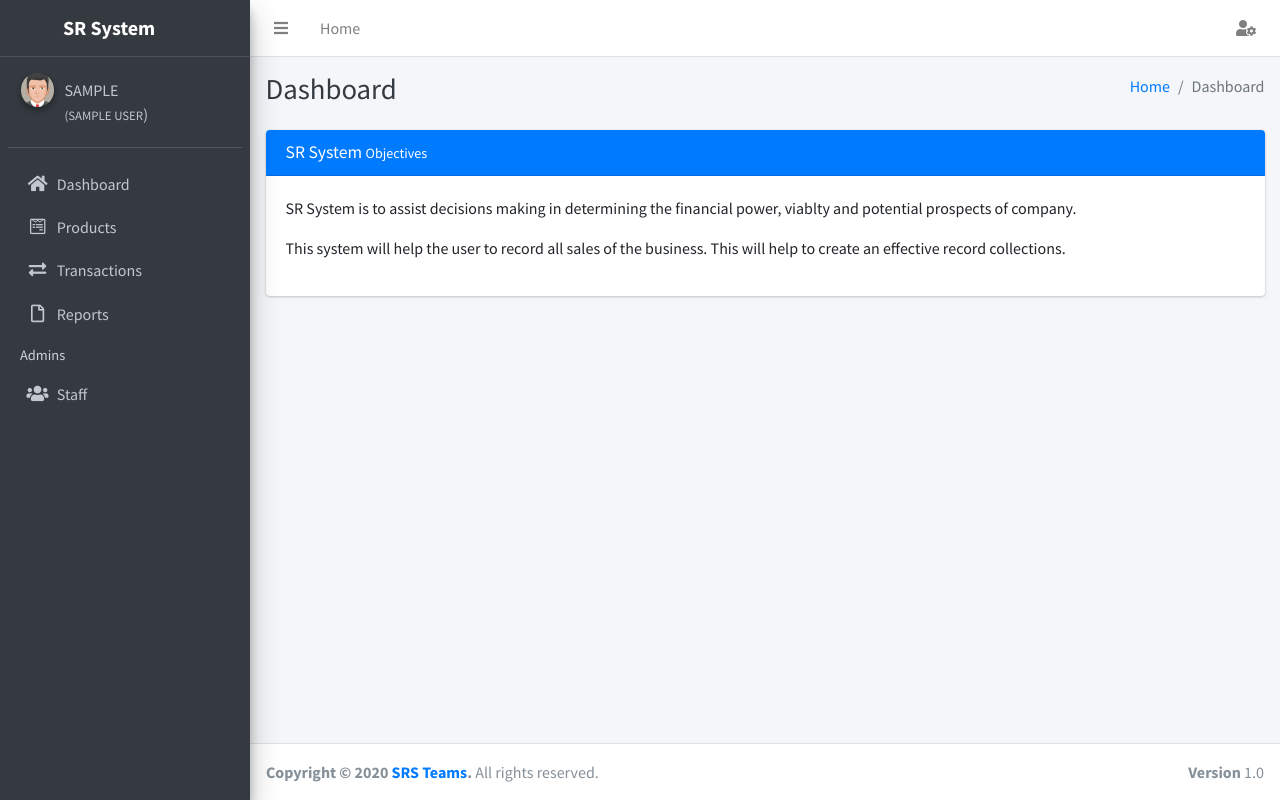
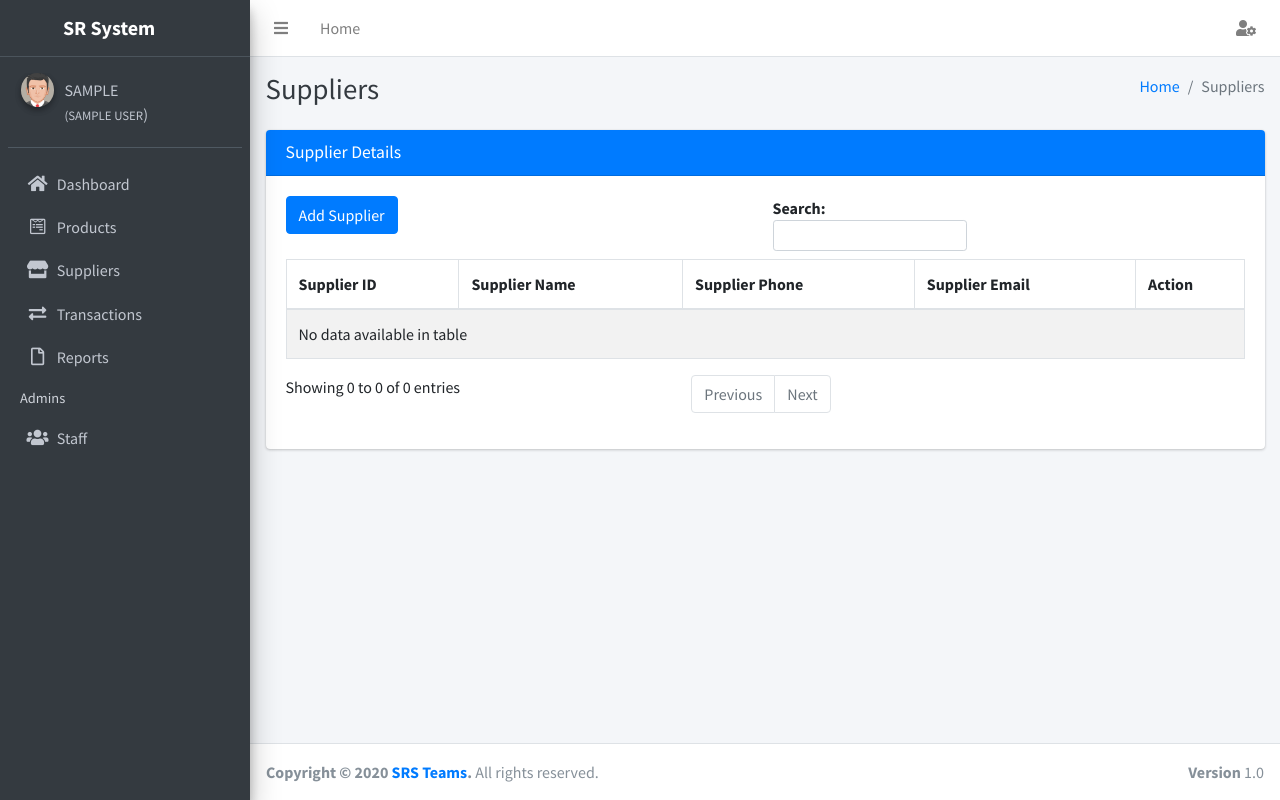
Before and after one commit to nooraiman/Sales-Record-System, a PHP site: page /suppliers/index.php in a window 1280 px wide. Run offline with PHP 8.4, Linux system fonts and the light colour scheme; a user stored in the database is signed in; data that the repository does not hold is empty; some libraries are stand-ins or nearby versions.

Commit message:
Supplier - New Modules
Add New Modules:-

Supplier:
Add
Edit
Delete

```diff
--- a/includes/header.php
+++ b/includes/header.php
@@ -7,7 +7,7 @@ session_start();
 if(!isset($_SESSION['id'])) {
     echo "
     <script>
-        window.location = 'login.php';
+        window.location = '/login.php';
     </script>";
 }
 
@@ -116,6 +116,13 @@ if(!isset($_SESSION['id'])) {
                     </li>
 
                     <li class="nav-item">
+                        <a href="<?php echo BASE;?>suppliers/" class="nav-link">
+                            <i class="nav-icon fas fa-store"></i>
+                            <p>Suppliers</p>
+                        </a>
+                    </li>
+
+                    <li class="nav-item">
                         <a href="<?php echo BASE;?>transactions/" class="nav-link">
                             <i class="nav-icon fas fa-exchange-alt"></i>
                             <p>Transactions</p>
--- /dev/null
+++ b/suppliers/index.php
@@ -0,0 +1,282 @@
+<?php
+$page_title = "SRS | Suppliers";
+include '../includes/header.php';
+?>
+    <!-- Content Wrapper -->
+    <div class="content-wrapper">
+        <!-- Content Header -->
+        <div class="content-header">
+            <div class="container-fluid">
+                <div class="row mb-2">
+                    <div class="col-sm-6">
+                        <h1 class="m-0 text-dark">Suppliers</h1>
+                    </div><!-- /.col-sm-6 -->
+                    <div class="col-sm-6">
+                        <ol class="breadcrumb float-sm-right">
+                            <li class="breadcrumb-item"><a href="#">Home</a></li>
+                            <li class="breadcrumb-item active"><a>Suppliers</a></li>
+                        </ol>
+                    </div><!-- /.col-sm-6 -->
+                </div><!-- /.row -->
+            </div><!-- /.container-fluid -->
+        </div>
+        <!-- /.content-header -->
+
+        <!-- Main Content -->
+        <section class="content">
+            <div class="container-fluid">
+                <!-- Main -->
+                <div class="row">
+                    <div class="col-12">
+                        <div class="card card-primary">
+                            <!-- card header -->
+                            <div class="card-header">
+                                <h3 class="card-title">Supplier Details</h3>
+                            </div>
+                            <!-- /.card header -->
+
+                            <!-- card-body -->
+                            <div class="card-body">
+                                <table id="supplier_list" class="table table-bordered table-striped" style="max-width: 100%">
+                                    <thead>
+                                        <th>Supplier ID</th>
+                                        <th>Supplier Name</th>
+                                        <th>Supplier Phone</th>
+                                        <th>Supplier Email</th>
+                                        <th>Action</th>
+                                    </thead>
+                                    <tbody>
+                                    <?php
+                                    try
+                                    {
+                                        $stmt = $conn->prepare("SELECT * FROM supplier");
+                                        $stmt->execute();
+
+                                        while($row = $stmt->fetch(PDO::FETCH_ASSOC))
+                                        {
+                                        ?>
+                                        <tr>
+                                            <td><?php echo $row['su_id'];?></td>
+                                            <td><?php echo $row['su_name'];?></td>
+                                            <td><?php echo $row['su_phone'];?></td>
+                                            <td><?php echo $row['su_email'];?></td>
+                                            <td>
+                                                <button class="edit btn btn-sm btn-info" value="<?php echo $row['su_id'];?>">Edit</button>
+                                                <a href="suppliers.php?deleteSupplier&id=<?php echo $row['su_id'];?>"><button class="btn btn-sm btn-danger">Delete</button></a>
+                                            </td>
+                                        </tr>
+                                        <?php
+                                        }
+                                    }
+                                    catch(PDOException $e)
+                                    {
+                                        throw $e->getMessage();
+                                    }
+                                    ?>
+                                    </tbody>
+                                </table>
+                            </div>
+                            <!-- /.card-body -->
+                        </div>
+                    </div>
+                </div>
+                <!-- / Main -->
+            </div><!-- /.container-fluid -->
+        </section>
+    </div>
+
+<?php
+include '../includes/footer.php';
+?>
+    <div class="modal fade" id="addSupplier">
+        <div class="modal-dialog">
+            <div class="modal-content">
+                <div class="modal-header">
+                    <h4 class="modal-title">Add Supplier</h4>
+                    <button class="close" data-dismiss="modal" aria-label="Close"><span aria-hidden="true">&times;</span></button>
+                </div>
+
+                <form id="addSupplier_form" name="addSupplier_form" role="form">
+                    <div class="modal-body">
+                        <div class="form-group">
+                            <label for="supplierName">Supplier Name:</label>
+                            <input type="text" name="supplierName" class="form-control">
+                        </div>
+                        <div class="form-group">
+                            <label for="supplierPhone">Supplier Phone:</label>
+                            <input type="text" name="supplierPhone" class="form-control">
+                        </div>
+                        <div class="form-group">
+                            <label for="supplierEmail">Supplier Email:</label>
+                            <input type="text" name="supplierEmail" class="form-control">
+                        </div>
+                        <input type="hidden" name="insertSupplier" value="1">
+                    </div>
+
+                    <div class="modal-footer justify-content-between">
+                        <!-- <button class="btn btn-default" data-dismiss="modal">Close</button> -->
+                        <button class="btn btn-primary" name="addSupplier_btn">Add</button>
+                    </div>
+                </form>
+            </div>
+        </div>
+    </div>
+
+    <div class="modal fade" id="editSupplier">
+        <div class="modal-dialog">
+            <div class="modal-content">
+                <div class="modal-header">
+                    <h4 class="modal-title">Edit Supplier</h4>
+                    <button class="close" data-dismiss="modal" aria-label="Close"><span aria-hidden="true">&times;</span></button>
+                </div>
+                <form id="editSupplier_form" name="editSupplier_form" role="form">
+                    <div class="modal-body">
+                        <div class="form-group">
+                            <label for="EsupplierName">Supplier Name:</label>
+                            <input type="hidden" id="EsupplierID" name="EsupplierID" class="form-control">
+                            <input type="text" id="EsupplierName" name="EsupplierName" class="form-control">
+                        </div>
+                        <div class="form-group">
+                            <label for="EsupplierPhone">Supplier Phone:</label>
+                            <input type="text" id="EsupplierPhone" name="EsupplierPhone" class="form-control">
+                        </div>
+                        <div class="form-group">
+                            <label for="EsupplierEmail">Supplier Email:</label>
+                            <input type="text" id="EsupplierEmail" name="EsupplierEmail" class="form-control">
+                        </div>
+                        <input type="hidden" name="editSupplier" value="1">
+                    </div>
+
+                    <div class="modal-footer justify-content-between">
+                        <!-- <button class="btn btn-default" data-dismiss="modal">Close</button> -->
+                        <button class="btn btn-primary" name="editSupplier_btn">Edit</button>
+                    </div>
+                </form>
+            </div>
+        </div>
+    </div>
+
+    <script>
+    //Add Supplier
+    function addSupplier() {
+        $.ajax({
+            type: "POST",
+            url: "suppliers.php",
+            cache: false,
+            data: $('form#addSupplier_form').serialize(),
+            success: function(response) {
+                if(response == 'success')
+                {
+                    alert('[Success] Supplier Has Been Added');
+                    $('#addSupplier').modal('hide');
+                    sleep(3);
+                    window.location.reload();
+                }
+
+            },
+            error: function(response) {
+                console.log(response);
+            }
+        })
+    }
+
+    //Edit Supplier
+    function editSupplier() {
+        $.ajax({
+            type: "POST",
+            url: "suppliers.php",
+            cache: false,
+            data: $('form#editSupplier_form').serialize(),
+            success: function(response) {
+                if(response == 'success')
+                {
+                    alert(['Success] Supplier Has Been Updated!']);
+                    $('#editSupplier').modal('hide');
+                    sleep(3);
+                    window.location.reload();
+                }
+            }
+        })
+    }
+    </script>
+
+    <script>
+    $(document).ready(function() {
+        // Edit Button
+        $('.edit').click(function() {
+            var idSupplier = $(this).val();
+
+            $.ajax({
+                url: "suppliers.php",
+                method: "GET",
+                data: "getSupplier&id=" + idSupplier,
+                success: function(data) {
+                    data = $.parseJSON(data);
+
+                    if(data.message == 'found')
+                    {
+                        $('#EsupplierID').val(data.su_id);
+                        $('#EsupplierName').val(data.su_name);
+                        $('#EsupplierPhone').val(data.su_phone);
+                        $('#EsupplierEmail').val(data.su_email);
+                    }
+                    else
+                    {
+                        alert("Invalid Supplier ID!")
+                    }
+                }
+            })
+            $('#editSupplier').modal('show');
+        });
+
+        // Form Submit - Add Supplier
+        $('#addSupplier_form').submit(function(event) {
+            if($("[name='supplierName']").val() != '' && $("[name='supplierPhone']").val() != '' && $("[name='supplierEmail']").val() != '')
+            {
+                addSupplier();
+            }
+            else
+            {
+                alert('Please Fill-In All The Fields!');
+                return false;
+            }
+        });
+
+        //Form Submit - Edit Supplier
+        $('#editSupplier_form').submit(function(event) {
+            if($("[name='EsupplierName']").val() != '' && $("[name='EsupplierPhone']").val() != '' && $("[name='EsupplierEmail']").val() != '')
+            {
+                editSupplier();
+            }
+            else
+            {
+                alert('Please Fill-In All The Fields!');
+                return false;
+            }
+        });
+
+        // DataTables
+        var table = $('#supplier_list').DataTable({
+            //dom: "<'row' <'col-sm-12 col-md-6' B> <'col-sm-12 col-md-6' f> >",
+            //dom: '<"row" <"col-sm-12 col-md-6"<"pull-left"B>> <"col-sm-12 col-md-6"<"pull-right"f>> >',
+            buttons: [
+                {
+                    text:'Add Supplier',
+                    className: 'btn-primary',
+                    action: function(e, node, config) {
+                        $('#addSupplier').modal('show');
+                    },
+                    init: function(api,node,config) {
+                        $(node).removeClass('btn-secondary')
+                    }
+                },
+            ],
+            autoWidth: true,
+            responsive: true,
+            lengthChange: false
+        })
+        table.buttons().container().appendTo('#supplier_list_wrapper .col-md-6:eq(0)');
+    })
+    </script>
+</body>
+</html>
```
Also changed, not shown: suppliers/suppliers.php (added, +119 -0 lines).
